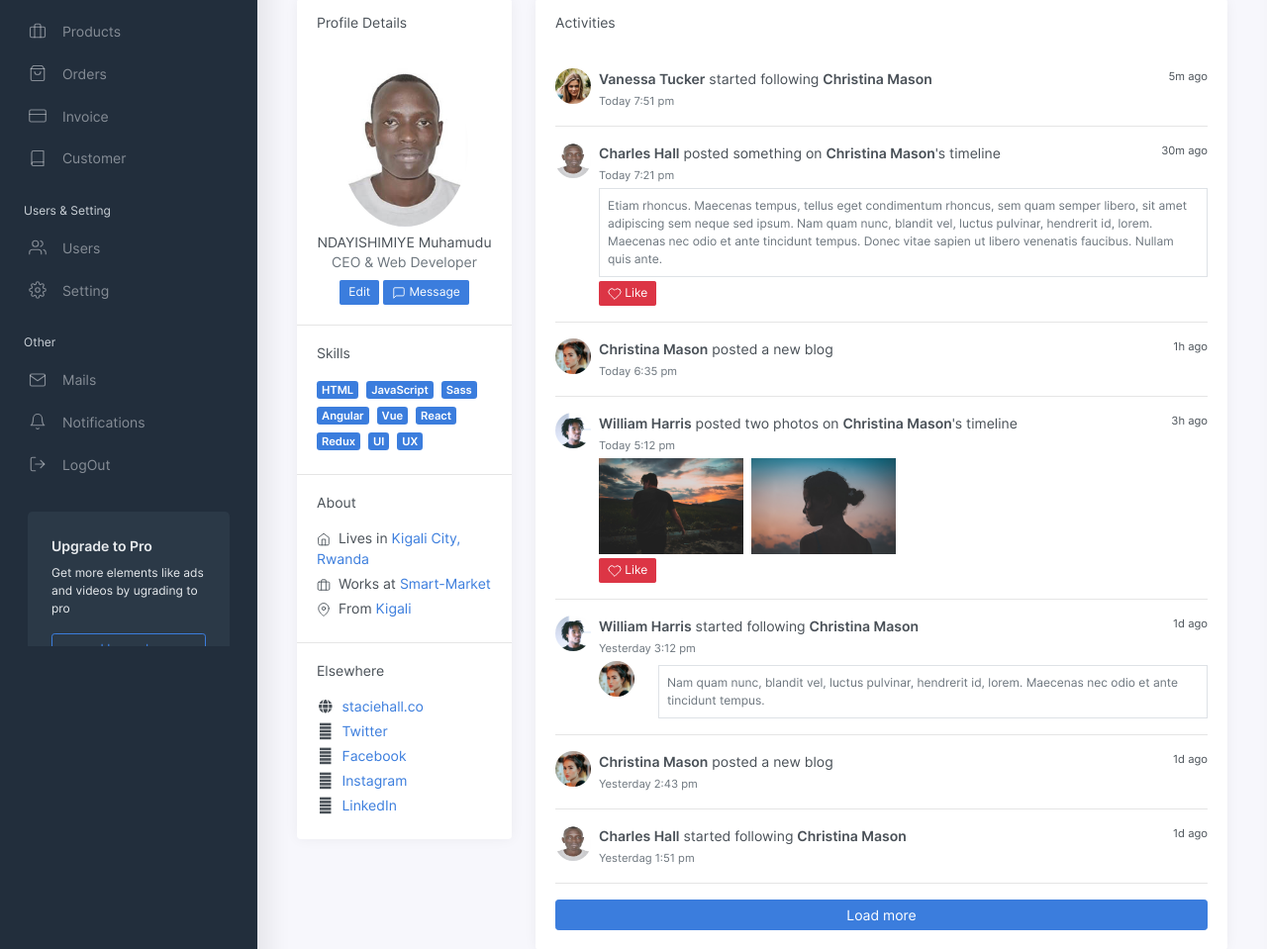
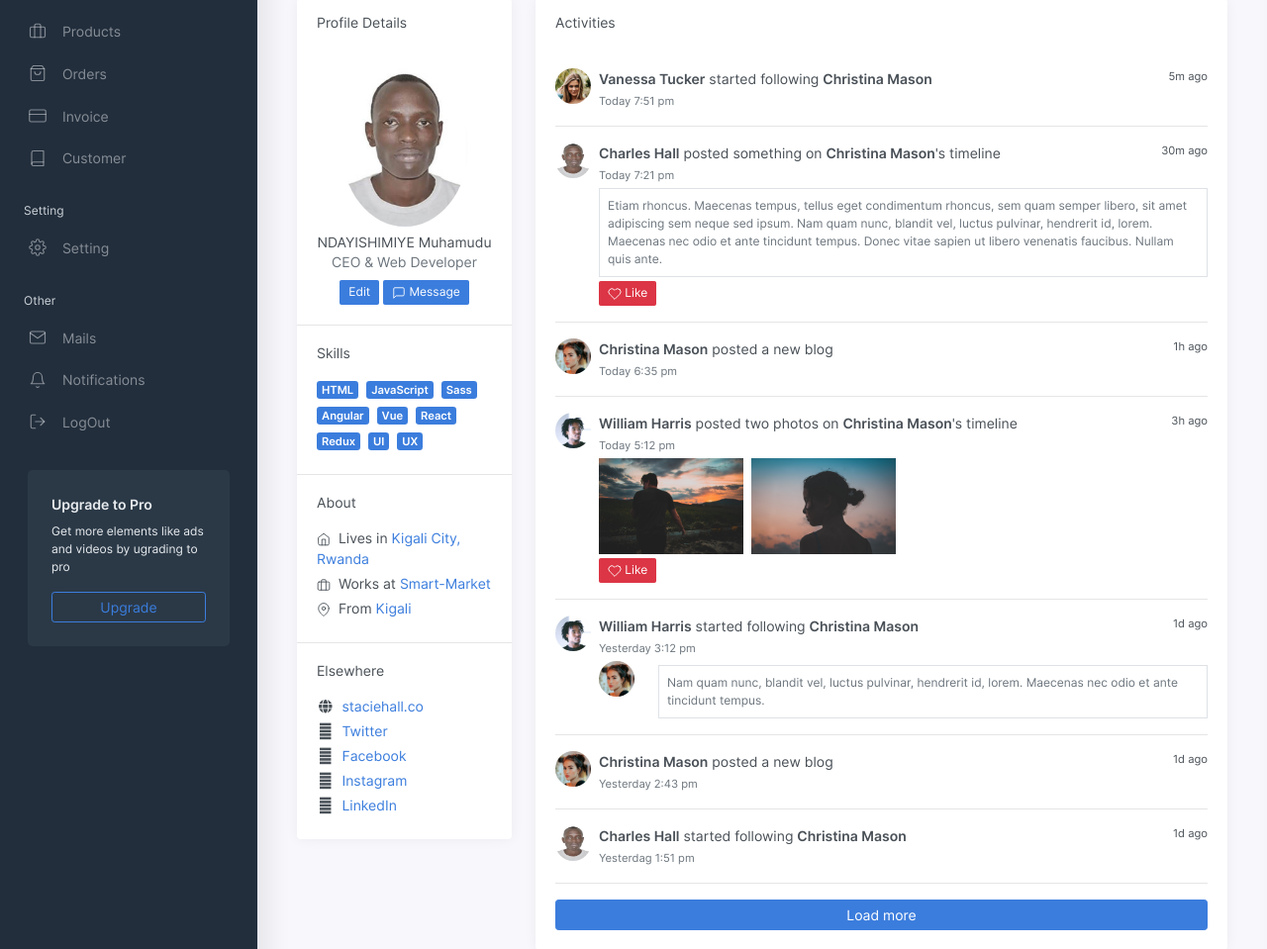
Before and after one commit to muhamudu/smart-markett, a PHP site: page /admin/up-profile.php in a window 1280 px wide. Shown: the part 147-1106 px from the top of the page at 99% size. Run offline with PHP 8.4, Linux system fonts and the light colour scheme; a user stored in the database is signed in; data comes from the database, SQL or seed files in the repository; some libraries are stand-ins or nearby versions.

Commit message:
Update up-profile.php

```diff
--- a/admin/up-profile.php
+++ b/admin/up-profile.php
@@ -45,15 +45,10 @@
 					</li>
 
 					<li class="sidebar-header">
-						Users & Setting
+						Setting
 					</li>
 
 
-					<li class="sidebar-item">
-						<a class="sidebar-link" href="up-user.php">
-              <i class="align-middle" data-feather="users"></i> <span class="align-middle">Users</span>
-            </a>
-                    </li>
 
 
 					<li class="sidebar-item">
```
